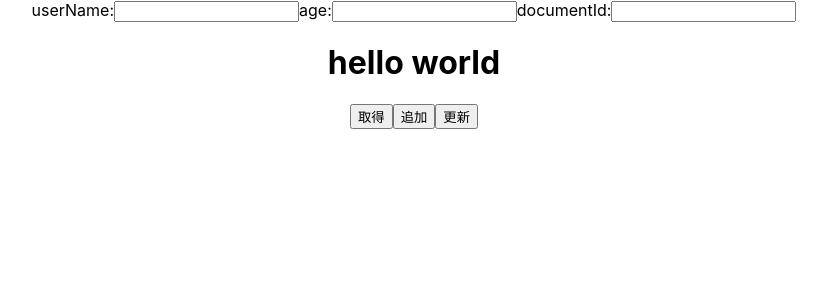
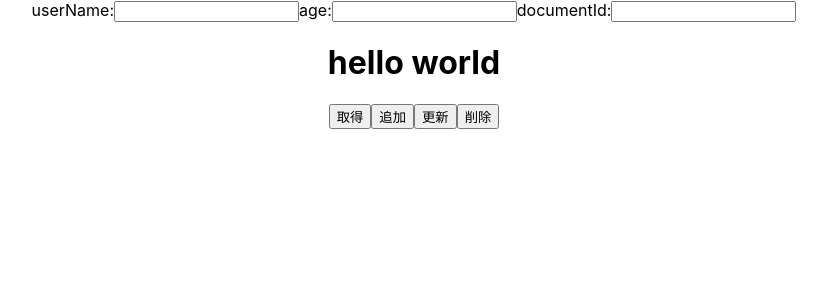
Before and after one commit to sugitaku222719/test2, a React (Create React App) app: page / in a window 1280 px wide. Shown: the top 300 px of the page, without its empty margins (226-1053 px from the left). Built offline with nearby package versions, Linux system fonts and the light colour scheme.

Commit message:
データベースの削除

```diff
--- a/src/App.js
+++ b/src/App.js
@@ -38,9 +38,6 @@ function App() {
     });
     setUsers(_users);
   };
-
-
-
 
   const handleClickAddButton = async () => {
     if (!userName || !age) {
@@ -88,6 +85,23 @@ function App() {
     } catch (error) {
     console.error(error);
     }
+  };
+
+  const handleClickDeleteButton = async () => {
+    if (!documentId) {
+      alert('documentidをセットしてください');
+      return;
+    }
+
+    try{
+      const db = firebase.firestore();
+      await db.collection("users").doc(documentId).delete();
+      setUserName('');
+      setAge('');
+      setDocumentId('');
+      } catch (error) {
+      console.error(error);
+      }
   };
 
 /*
@@ -156,6 +170,13 @@ function App() {
     });
   }
 
+  //データベースの削除
+  const handleClickDeleteButton = async () => {
+    const db = firebase.firestore();
+    const userRef = db.collection('users').doc('cTHCCZTUjcDzyy2RSMMj');
+    await userRef.delete();
+  }
+
 */
   const userListItems = users.map(user => {
     return(
@@ -199,6 +220,7 @@ function App() {
       <button onClick={handleClickEditButton}>変更</button> */}
       <button onClick={handleClickAddButton}>追加</button>
       <button onClick={handleClickUpdateButton}>更新</button>
+      <button onClick={handleClickDeleteButton}>削除</button>
 
       <ul>{userListItems}</ul>
     </div>
```
